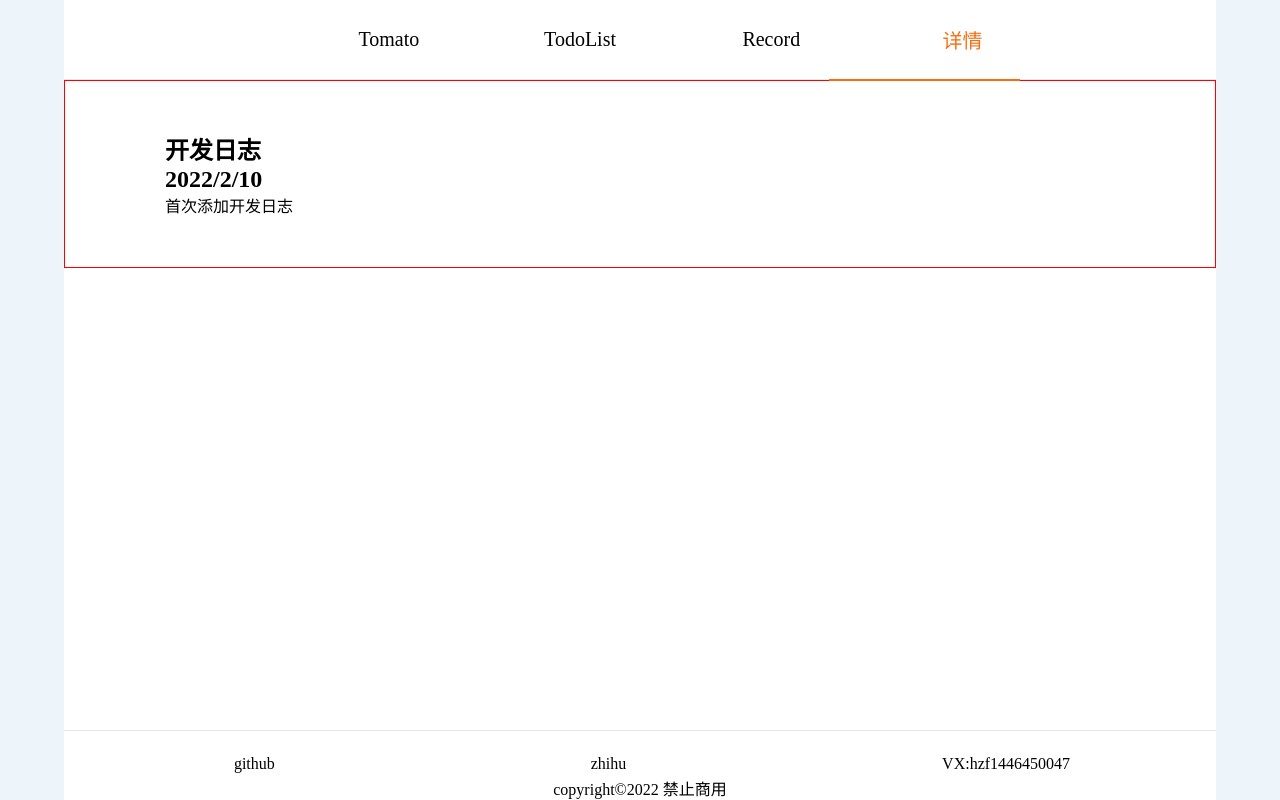
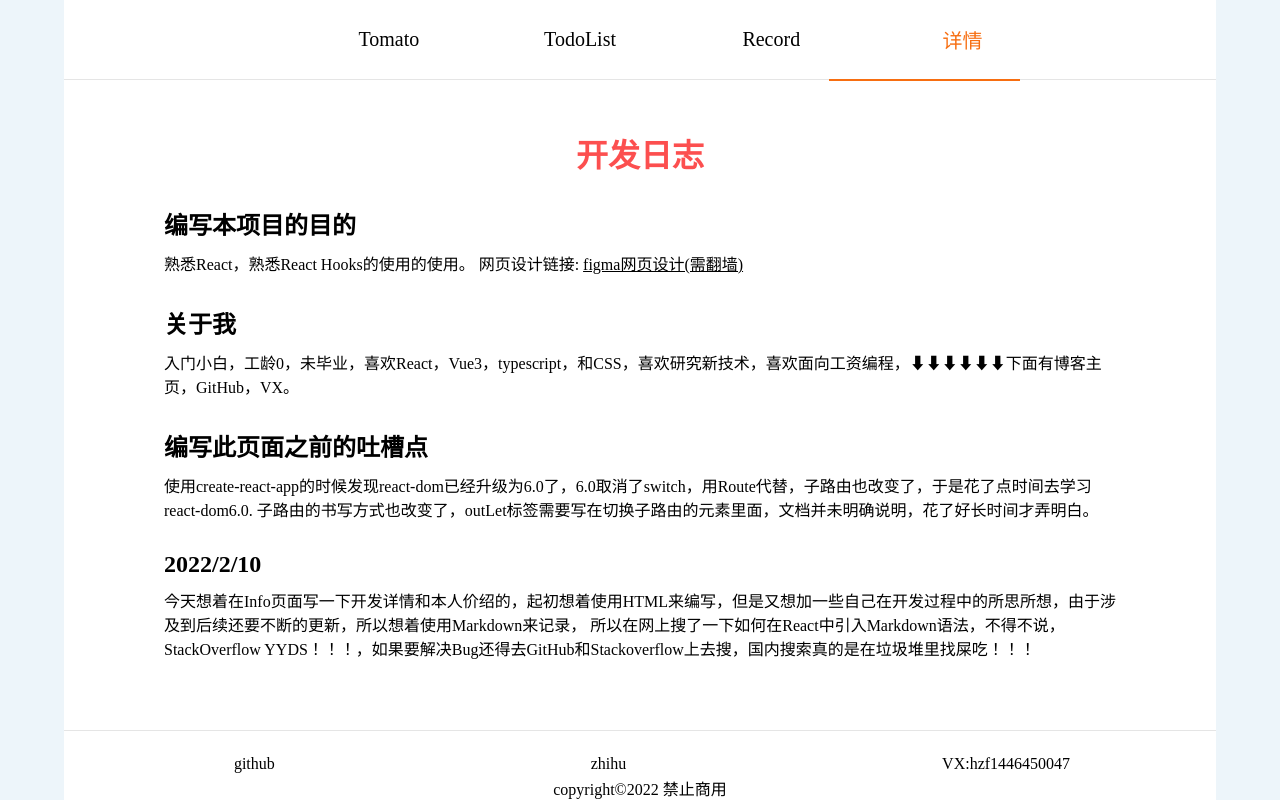
Before and after one commit to 1446450047/Tomato-ToDo, a React (Create React App) app: page /info in a window 1280 px wide. Built offline with nearby package versions, Linux system fonts and the light colour scheme.

Commit message:
添加info页面的信息

```diff
--- a/package.json
+++ b/package.json
@@ -13,6 +13,7 @@
     "react-router": "^6.2.1",
     "react-router-dom": "^6.2.1",
     "react-scripts": "5.0.0",
+    "remark-gfm": "^3.0.1",
     "styled-components": "^5.3.3",
     "web-vitals": "^2.1.4"
   },
--- a/src/components/header/Header.jsx
+++ b/src/components/header/Header.jsx
@@ -9,7 +9,6 @@ function Header() {
     //获取路由
     let location = router[useLocation().pathname]
     useEffect(() => {
-        console.log(location);
         bar.current.style.left = headerRef.current.children[location].offsetLeft + "px";
         [...headerRef.current.children].forEach((item) => {
             item.classList.remove("active");
@@ -25,7 +24,7 @@ function Header() {
             <HeadItem> <Link to="/todoList"><Icon symbolName="todoList"/><span>TodoList</span> </Link> </HeadItem>
             <HeadItem> <Link to="/record"><Icon symbolName="record"/><span>Record</span></Link> </HeadItem>
             <HeadItem> <Link to="/info"><Icon symbolName="info"/><span>详情</span></Link> </HeadItem>
-            <div ref={bar}></div>
+            <div ref={bar}> </div>
         </HeaderWrapper>
     );
 }
--- a/src/components/main/Info.jsx
+++ b/src/components/main/Info.jsx
@@ -2,7 +2,7 @@ import React, {useEffect, useState} from "react";
 import ReactMarkdown from 'react-markdown'
 import InfoText from  "./Info.md"
 import styled from "styled-components";
-
+import remarkGfm from 'remark-gfm'
 function Info(){
     const [markdown,setMarkdown] = useState('')
 
@@ -13,18 +13,26 @@ function Info(){
     })
     return(
         <InfoWrapper>
-            <h2>开发日志</h2>
-            <ReactMarkdown>{markdown}</ReactMarkdown>
+            <Title>开发日志</Title>
+            <ReactMarkdown remarkPlugins={[remarkGfm]} >{markdown}</ReactMarkdown>
         </InfoWrapper>
     )
 }
 const InfoWrapper = styled.div`
-  border: 1px solid red;
   padding: 50px 100px;
-
+  a{
+    text-decoration: underline;
+  }
+  h2{
+    margin-top: 30px;
+    margin-bottom: 10px;
+  }
   @media (max-width: 1200px){
     padding: 20px 50px;
-
   }
 `
+const Title = styled.h1`
+    text-align: center;
+    color: #FC4F4F;
+`
 export default Info
--- a/src/components/main/Info.md
+++ b/src/components/main/Info.md
@@ -1,2 +1,10 @@
+## 编写本项目的目的
+熟悉React，熟悉React Hooks的使用的使用。 网页设计链接: [figma网页设计(需翻墙)](https://www.figma.com/file/h5DYjKsvzEIwWipsjtHrxz/%E7%95%AA%E8%8C%84%E9%97%B9%E9%92%9F%26Todo?node-id=0%3A1)
+## 关于我
+入门小白，工龄0，未毕业，喜欢React，Vue3，typescript，和CSS，喜欢研究新技术，喜欢面向工资编程，⬇⬇⬇⬇⬇⬇下面有博客主页，GitHub，VX。
+## 编写此页面之前的吐槽点
+使用create-react-app的时候发现react-dom已经升级为6.0了，6.0取消了switch，用Route代替，子路由也改变了，于是花了点时间去学习react-dom6.0.
+子路由的书写方式也改变了，outLet标签需要写在切换子路由的元素里面，文档并未明确说明，花了好长时间才弄明白。
 ## 2022/2/10
-首次添加开发日志
+今天想着在Info页面写一下开发详情和本人价绍的，起初想着使用HTML来编写，但是又想加一些自己在开发过程中的所思所想，由于涉及到后续还要不断的更新，所以想着使用Markdown来记录，
+所以在网上搜了一下如何在React中引入Markdown语法，不得不说，StackOverflow YYDS！！！，如果要解决Bug还得去GitHub和Stackoverflow上去搜，国内搜索真的是在垃圾堆里找屎吃！！！
```
Also changed, not shown: 1 other file (tests, documents, lock files or other folders).
